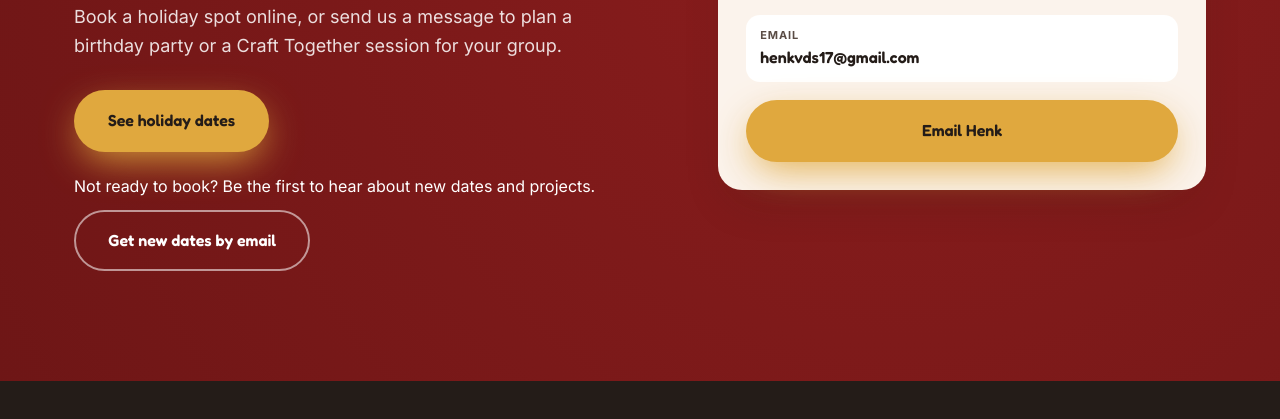
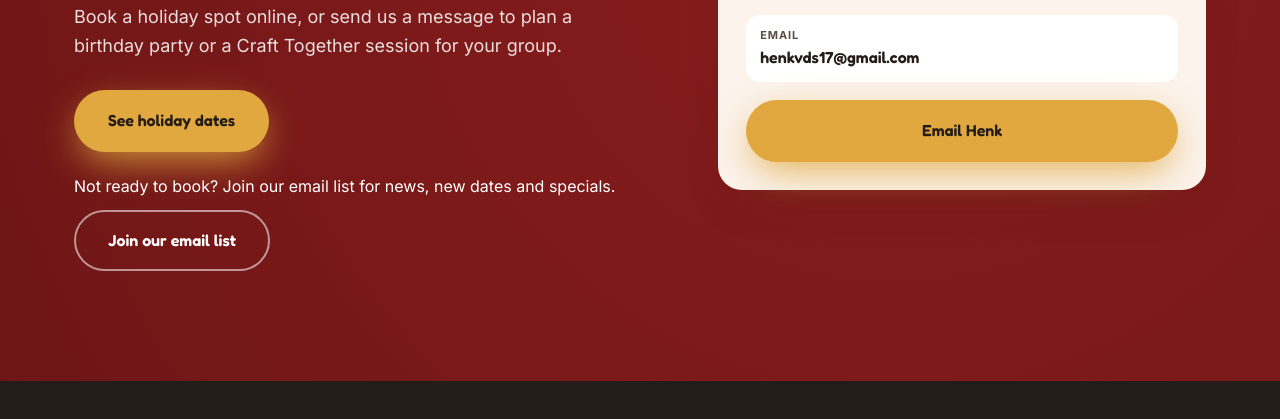
Before and after one commit to henkvds17-alt/prowell-woodskills-website, a plain HTML site: page index.html in a window 1280 px wide. Shown: the part 7659-8078 px from the top of the page. Drawn offline with Linux system fonts and the light colour scheme; a script that the page names is missing.

Commit message:
Sign-up wording: news, new dates and specials
Co-Authored-By: Claude Opus 5.5 <noreply@anthropic.com>
Claude-Session: https://claude.ai/code/session_01PL3Pd6HhJaELh8fp69QtTL

```diff
--- a/index.html
+++ b/index.html
@@ -816,8 +816,8 @@ fbq('track','PageView');
       <p class="lead">Book a holiday spot online, or send us a message to plan a birthday party or a Craft Together session for your group.</p>
       <a href="#calendar" class="btn btn-primary">See holiday dates</a>
       <!-- Email sign-up: Wix standalone form "Website email sign-up" (form 9c5733c4…) adds parents to Wix contacts as subscribers -->
-      <p style="margin-top:22px;margin-bottom:10px;">Not ready to book? Be the first to hear about new dates and projects.</p>
-      <a href="https://henkvds17.wixforms.com/f/7527384070309807159" class="btn btn-outline" target="_blank" rel="noopener">Get new dates by email</a>
+      <p style="margin-top:22px;margin-bottom:10px;">Not ready to book? Join our email list for news, new dates and specials.</p>
+      <a href="https://henkvds17.wixforms.com/f/7527384070309807159" class="btn btn-outline" target="_blank" rel="noopener">Join our email list</a>
     </div>
     <div class="contact-card reveal">
       <h3>Talk to Henk</h3>
```
